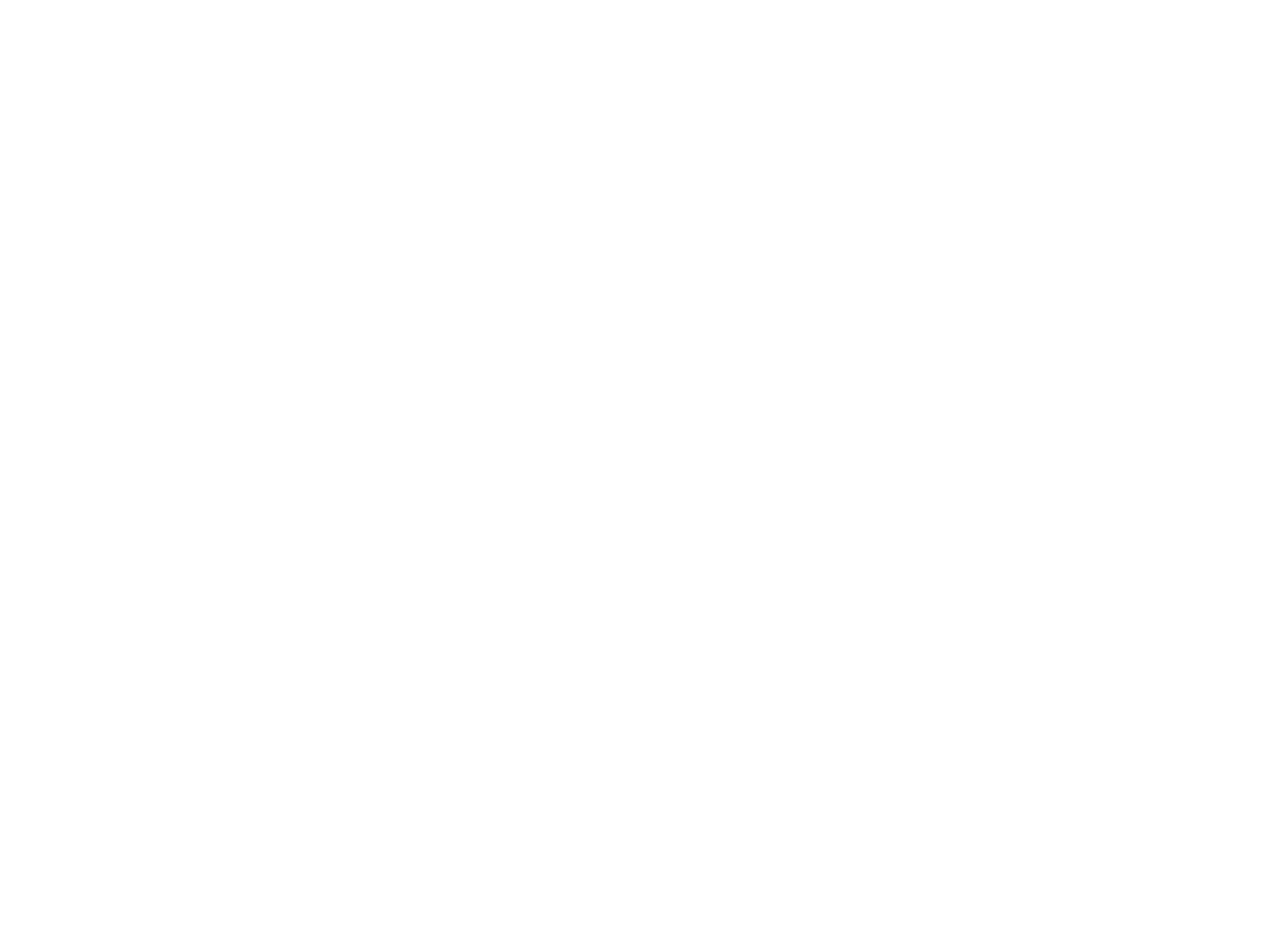
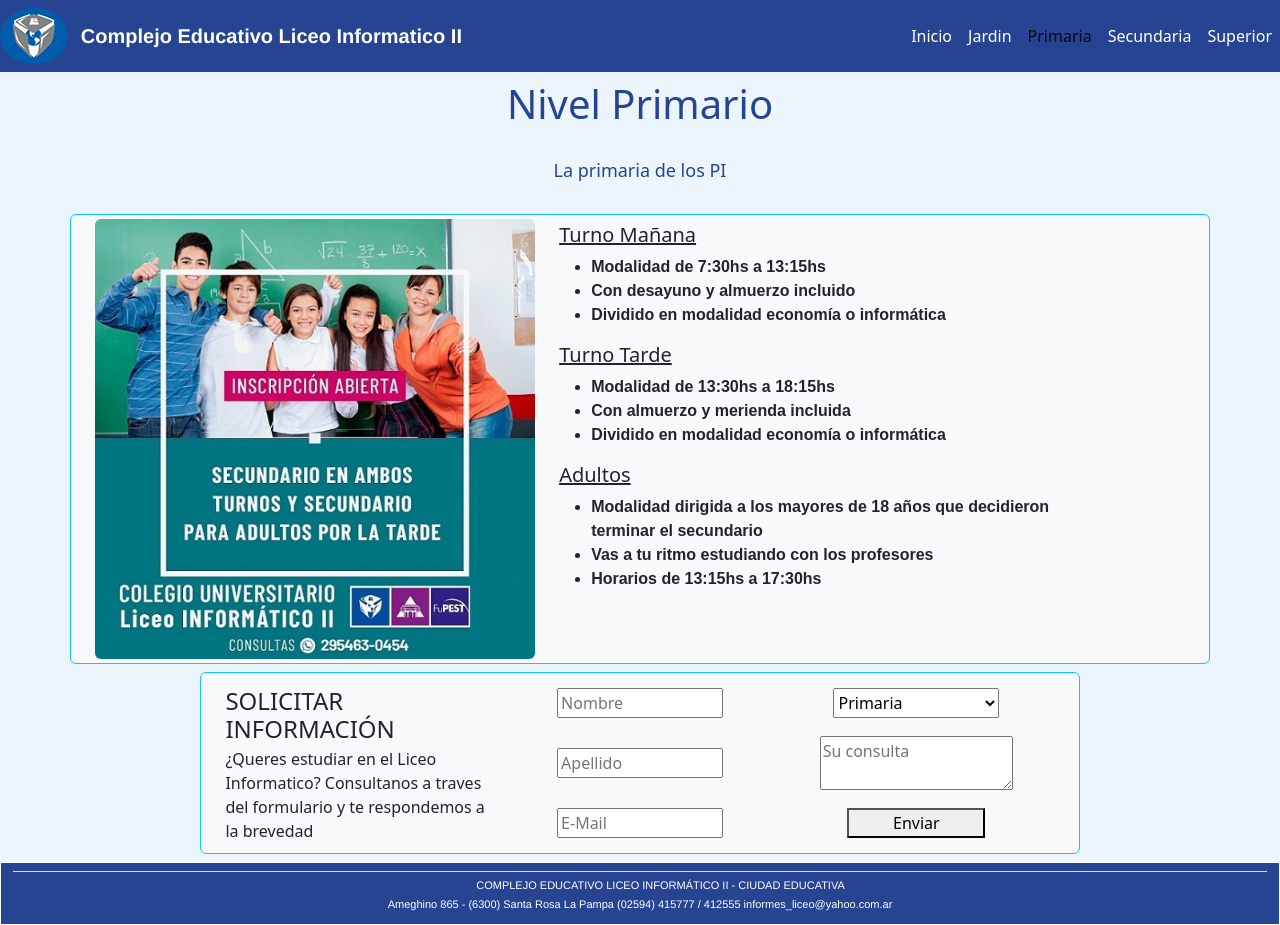
Before and after one commit to Ticho27/Bootstap, a plain HTML site: page Nprimaria.html in a window 1280 px wide. Before the commit the page ends 800 px from the top, so only its background shows below. Drawn offline with nearby package versions, Linux system fonts and the light colour scheme.

Commit message:
Comentando los htmls

```diff
--- a/Nprimaria.html
+++ b/Nprimaria.html
@@ -0,0 +1,148 @@
+<!doctype html>
+<html lang="en">
+
+<head>
+    <meta charset="utf-8">
+    <meta name="viewport" content="width=device-width, initial-scale=1">
+    <title>Liceo Informatico II</title>
+    <link href="https://cdn.jsdelivr.net/npm/bootstrap@5.2.1/dist/css/bootstrap.min.css" rel="stylesheet"
+        integrity="sha384-iYQeCzEYFbKjA/T2uDLTpkwGzCiq6soy8tYaI1GyVh/UjpbCx/TYkiZhlZB6+fzT" crossorigin="anonymous">
+    <link href="css/estilos.css" rel="stylesheet">
+</head>
+
+<body class="aquamarine">
+    <div class="dbody">
+
+        <!-- Encabezado principal junto con Barra de navegacion-->
+        <header class="sticky-top">
+            <nav class="navbar navbar-expand-md navbar-light colorHFP">
+                <img src="img/Logo.png" class="logo"></img>
+                <a class="navbar-brand titulo" href="index.html">Complejo Educativo <br class="none">
+                    Liceo
+                    Informatico II</a></a>
+                <button class="navbar-toggler collapsed" type="button" data-toggle="collapse"
+                    data-target="#navbarsExample04" aria-controls="navbarsExample04" aria-expanded="false"
+                    aria-label="Toggle navigation">
+                    <span class="navbar-toggler-icon"></span>
+                </button>
+
+                <!-- Menu Hamburguesa-->
+                <div class="navbar-collapse collapse justify-content-end" id="navbarsExample04">
+                    <ul class="navbar-nav">
+                        <li class="nav-item">
+                            <a class="nav-link colorwhite"  href="index.html">Inicio</a>
+                        </li>
+                        <li class="nav-item">
+                            <a class="nav-link colorwhite " href="Ninicial.html">Jardin</a>
+                        </li>
+                        <li class="nav-item">
+                            <a class="nav-link colorwhite active" aria-current="page" href="Nprimaria.html">Primaria</a>
+                        </li>
+                        <li class="nav-item">
+                            <a class="nav-link colorwhite" href="Nmedio.html">Secundaria</a>
+                        <li class="nav-item">
+                            <a class="nav-link colorwhite" href="Nsuperior.html">Superior</a>
+                        </li>
+                    </ul>
+                </div>
+            </nav>
+        </header>
+
+
+
+        <main class="container-fluid justify-content-center">
+             <!--Titulo del Nivel-->
+            <div class="container d-flex justify-content-center mb-4 mt-2">
+                <h1 class="colorSubP h1indexani1">Nivel Primario</h1>
+            </div>
+            <!--Introduccion del Nivel-->
+            <div class="container d-flex justify-content-center mb-4 mt-2">
+                <h2 class="h1indexani1 texth2 colorSubP">La primaria de los PI</h2>
+            </div>
+
+            <!-- Contenedor principal de informacion-->
+            <div class="container contprinci row border border-info rounded bg-light mb-2">
+                <!--Imagen Principal-->
+                <div class="col-12 col-md-6 col-xl-5 mb-1 mt-1">
+                    <img src="img/Secundario_Chico_Act.jpg" class="img-fluid rounded" alt="Img Secundaria">
+                </div>
+                <!-- Contenedor de la informacion-->
+                <div class=" col-12 col-md-6 col-xl-6">
+                    <h3 class="texth3 mt-2">Turno Mañana</h3>
+                    <ul class="textul">
+                        <li>Modalidad de 7:30hs a 13:15hs</li>
+                        <li>Con desayuno y almuerzo incluido</li>
+                        <li>Dividido en modalidad economía o informática</li>
+                    </ul>
+                    <h3 class="texth3">Turno Tarde</h3>
+                    <ul class="textul">
+                        <li>Modalidad de 13:30hs a 18:15hs</li>
+                        <li>Con almuerzo y merienda incluida</li>
+                        <li>Dividido en modalidad economía o informática</li>
+                    </ul>
+                    <h3 class="texth3">Adultos</h3>
+                    <ul class="textul">
+                        <li>Modalidad dirigida a los mayores de 18 años que decidieron terminar el secundario</li>
+                        <li>Vas a tu ritmo estudiando con los profesores</li>
+                        <li>Horarios de 13:15hs a 17:30hs</li>
+                    </ul>
+                </div>
+            </div>
+
+
+            <!-- Formulario de Consultas-->
+            <div class="divform container contprinci row border border-info rounded bg-light mb-2">
+                <form>
+                    <h4 class="forma">SOLICITAR INFORMACIÓN</h4>
+                    <div class="formb">¿Queres estudiar en el Liceo Informatico?
+                        Consultanos a traves del formulario y te respondemos a la brevedad
+                    </div>
+                    <input placeholder="Nombre" class="formd" />
+                    <input placeholder="Apellido" class="forme" />
+                    <input placeholder="E-Mail" class="formf" />
+                    <select name="Niveles" class="formg">
+                        <option value="P">Primaria</option>
+                        <option value="M">Secundaria</option>
+                        <option value="I">Inicial</option>
+                        <option value="S">Superior</option>
+                    </select>
+                    <textarea class="formh" placeholder="Su consulta"></textarea>
+                    <button class="formi">Enviar</button>
+                </form>
+            </div>
+
+
+        </main>
+
+
+<!-- Pie de pagina-->
+        <div class="container-fluid colorHFP borderwhite">
+            <footer class="container-fluid text-center py-1 my-2 border-top ">
+                <div class="col-md-12 text-center ">
+                    <a href="/" class="mb-1 me-2 mb-md-0 text-muted text-decoration-none lh-1">
+                        <svg class="bi" width="30" height="20">
+                            <use xlink:href="#bootstrap"></use>
+                        </svg>
+                    </a>
+                    <span class="mb-1 mb-md-0 colorwhite">COMPLEJO EDUCATIVO LICEO INFORMÁTICO II - CIUDAD EDUCATIVA
+                        <br>
+                        Ameghino 865 - (6300) Santa Rosa La Pampa (02594) 415777 / 412555
+                        informes_liceo@yahoo.com.ar</span>
+                </div>
+
+
+            </footer>
+        </div>
+    </div>
+
+     <!--Efectos de inicio de pagina-->
+    <div class="precargaR--primaria"></div>
+    <div class="precargaL--primaria"></div>
+
+
+    <script src="https://code.jquery.com/jquery-3.2.1.slim.min.js" integrity="sha384-KJ3o2DKtIkvYIK3UENzmM7KCkRr/rE9/Qpg6aAZGJwFDMVNA/GpGFF93hXpG5KkN" crossorigin="anonymous"></script>
+    <script src="https://cdn.jsdelivr.net/npm/popper.js@1.12.9/dist/umd/popper.min.js" integrity="sha384-ApNbgh9B+Y1QKtv3Rn7W3mgPxhU9K/ScQsAP7hUibX39j7fakFPskvXusvfa0b4Q" crossorigin="anonymous"></script>
+    <script src="https://cdn.jsdelivr.net/npm/bootstrap@4.0.0/dist/js/bootstrap.min.js" integrity="sha384-JZR6Spejh4U02d8jOt6vLEHfe/JQGiRRSQQxSfFWpi1MquVdAyjUar5+76PVCmYl" crossorigin="anonymous"></script>
+</body>
+
+</html>
```
Also changed, not shown: Ninicial.html (+36 -23 lines), Nmedio.html (+17 -11 lines), Nsuperior.html (+47 -35 lines), index.html (+31 -12 lines), scss/estilos.scss (line endings or trailing spaces), 1 other file.
